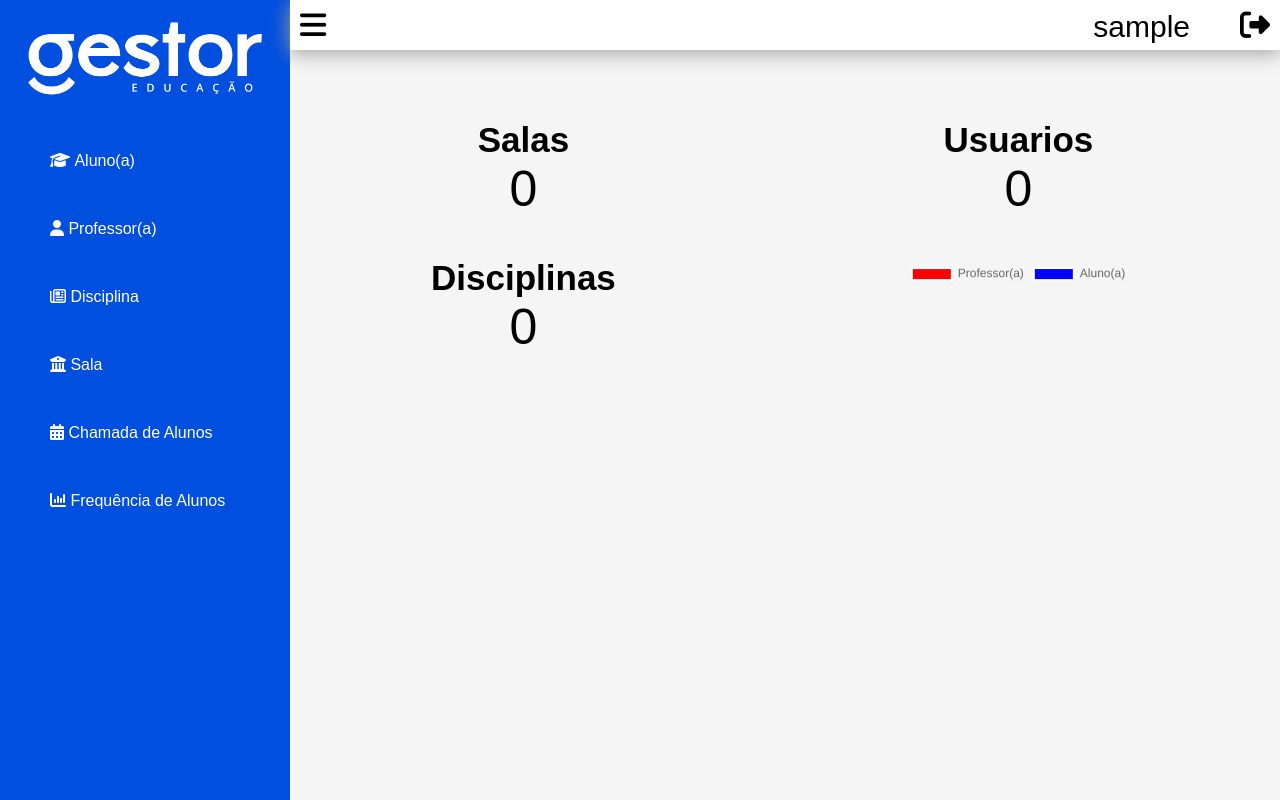
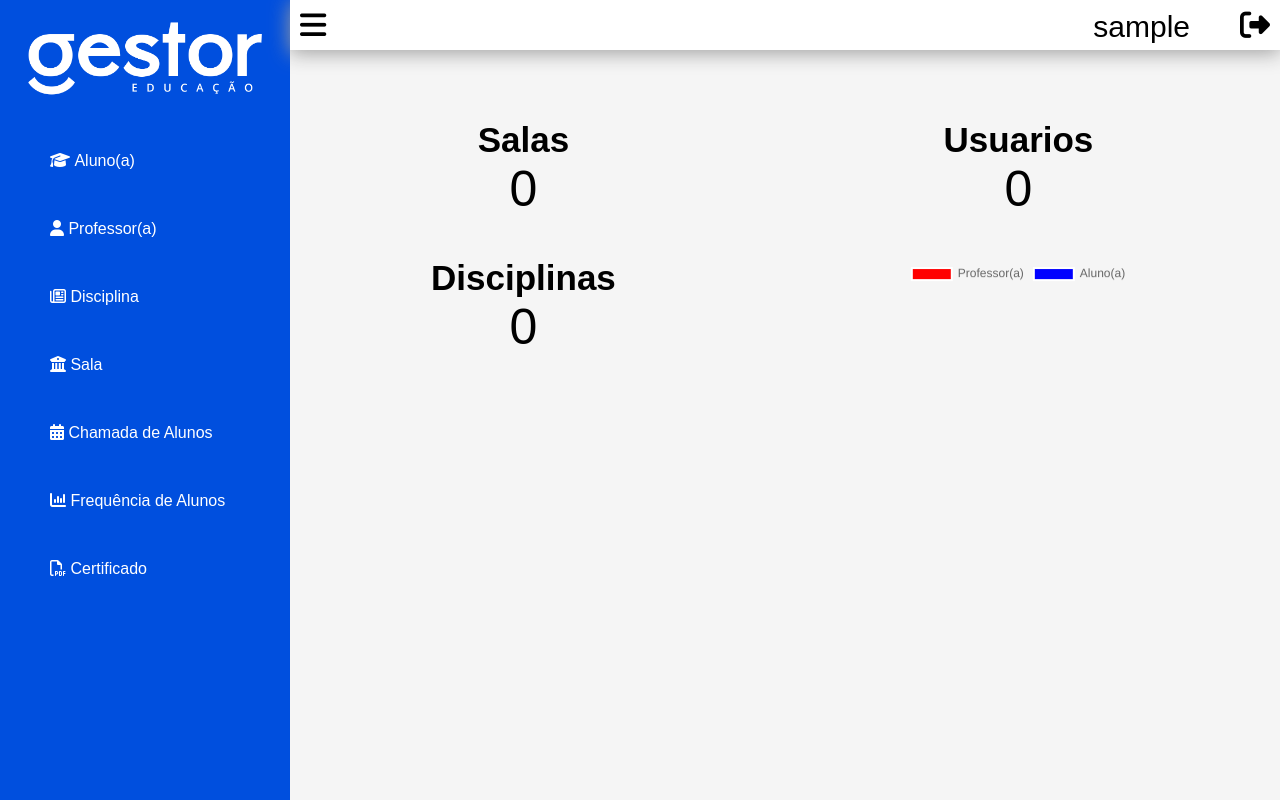
Before and after one commit to rgalvaomachado/gestoredu, a PHP site: page /home in a window 1280 px wide. Run offline with PHP 8.4, Linux system fonts and the light colour scheme; the visitor is signed in with stand-in values (Sample User, id 1); data that the repository does not hold is empty; some libraries are stand-ins or nearby versions.

Commit message:
inclusao de certificado

```diff
--- a/public/menu.php
+++ b/public/menu.php
@@ -9,7 +9,7 @@
         color: white !important;
     ';
 
-    $menu_aluno = $menu_professor = $menu_disciplina = $menu_sala = $menu_presenca = $menu_relatorio = '';
+    $menu_aluno = $menu_professor = $menu_disciplina = $menu_sala = $menu_presenca = $menu_relatorio = $menu_certificado = '';
     $url_menu = explode('/',$url);
     $menu = $url_menu[0];
 
@@ -83,6 +83,13 @@
                 <div class="itemMenu">
                     <a href="/relatorio/frequenciaaluno" style="<?php echo $menu_relatorio?>">
                         <em class="fa fa-bar-chart"></em>&nbsp;Frequência de Alunos
+                    </a>
+                </div>
+            </li>
+            <li>
+                <div class="itemMenu">
+                    <a href="/certificado/gerar" style="<?php echo $menu_certificado?>">
+                        <em class="fa fa-file-pdf-o" aria-hidden="true"></em>&nbsp;Certificado
                     </a>
                 </div>
             </li>
@@ -170,16 +177,6 @@
                 </div>
             </li> -->
             <!-- <li>
-                <input type="checkbox" id="menuCertificado" class="subMenu"/>
-                <label for="menuCertificado">
-                    <em class="fa fa-file-pdf-o" aria-hidden="true"></em>&nbsp;Certificado
-                    <em class="fa fa-plus"></em>
-                </label>
-                <ul>
-                    <li><a href="../certificado/gerar.php" style="<?php echo $menuAluno?>"'><em class="fa fa-arrow-right">&nbsp;</em>Gerar</a></li>
-                </ul>
-            </li> -->
-            <!-- <li>
                 <div class="itemMenu">
                     <input type="checkbox" id="menuRelatorio" class="subMenu"/>
                     <label for="menuRelatorio">
--- a/public/view/certificado/gerar.php
+++ b/public/view/certificado/gerar.php
@@ -1,13 +1,11 @@
 <head>
-    <?php include_once('../includes/head.html')?>
-
     <link href="styles.css" rel="stylesheet">
     <script src="index.js"></script>
 </head>
-<?php include_once('../includes/top.php')?>
 <div class="grid-content grid-container">
-    <?php include_once('../includes/menu.php')?>
+    <?php include_once('public/menu.php')?>
     <div class="grid-item-content">
+		<?php include_once('public/top.php')?>
         <label class="title">Certificado</label>
         <br>
         <label class="message_alert" id="messageAlert"></label>
--- a/routes/web.php
+++ b/routes/web.php
@@ -26,6 +26,8 @@
 
         ['relatorio/frequenciaaluno','public/view/relatorio/freqaluno.php'],
 
+        ['certificado/gerar','public/view/certificado/gerar.php'],
+
         ['login','public/view/login/index.php'],
 
         ['','public/view/login/index.php'],
```
